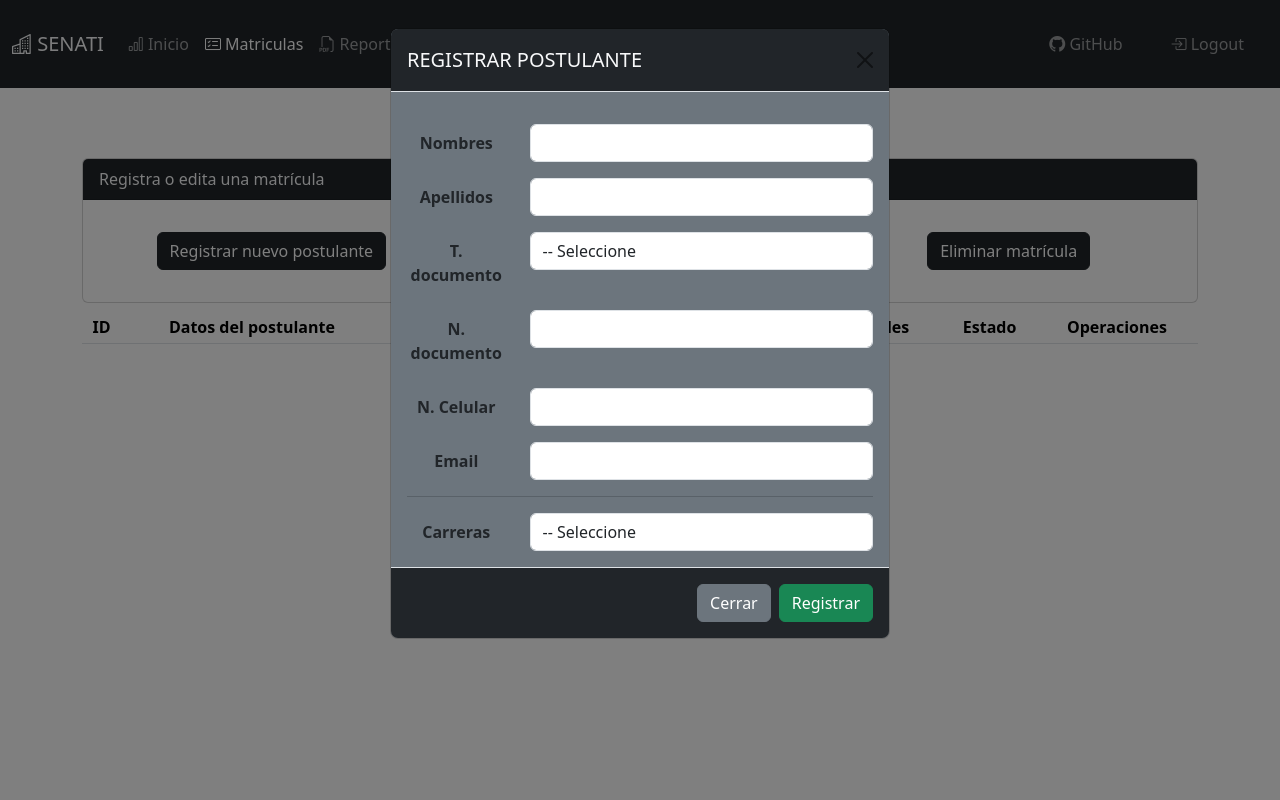
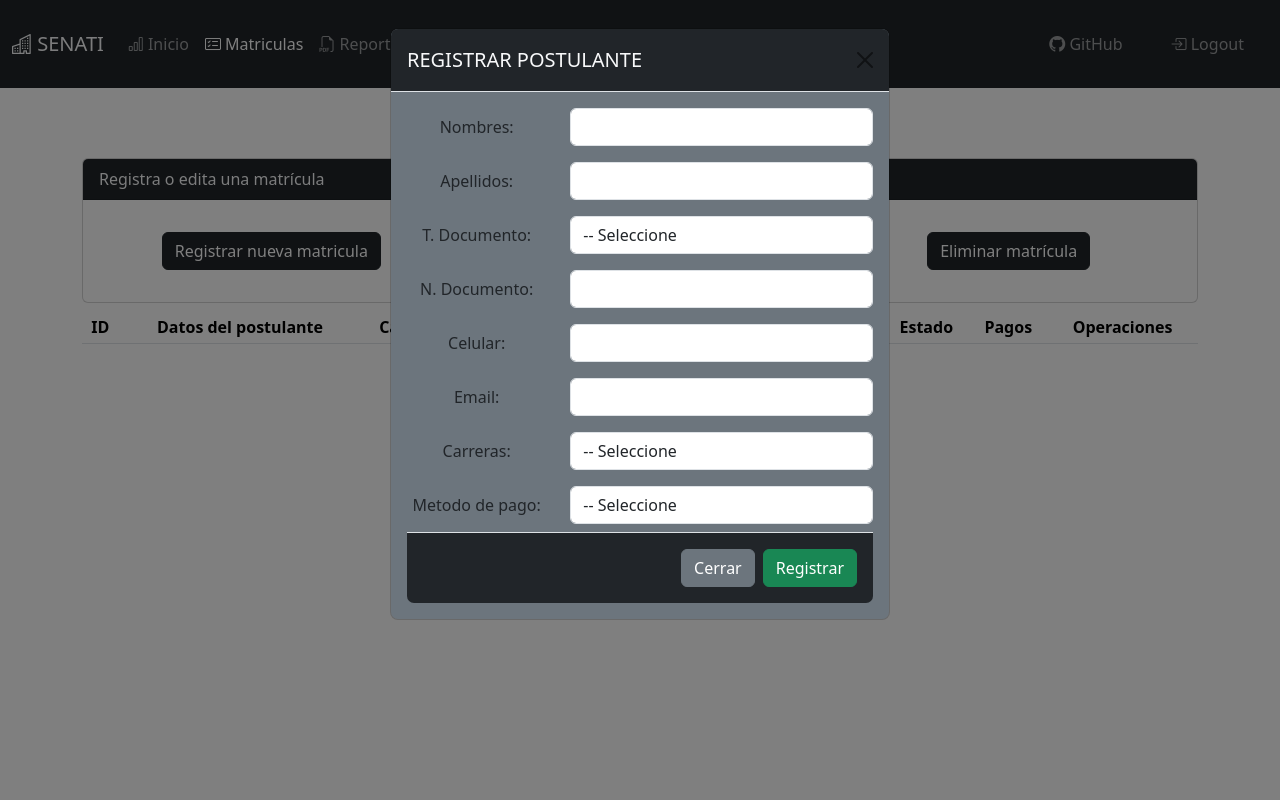
Before and after one commit to JRojasCruz/proyectoFinal, a PHP site: template Views/matricula.php in a window 1280 px wide, after a click on "Registrar nueva matricula". Run offline with PHP 8.4, Linux system fonts and the light colour scheme; the template is opened without the code that fills it, so the values that code supplies are empty.

Commit message:
Se agregaron los SPUS, registro de matriculas

```diff
--- a/Controllers/Matriculas.Controller.php
+++ b/Controllers/Matriculas.Controller.php
@@ -1,13 +1,45 @@
 <?php
-require_once "../Models/Matriculados.php";
+require_once "../Models/Matriculas.php";
 
 if (isset($_POST['operacion'])) {
-  // Graficar carreras
+  $matriculados = new Matriculados();
   if ($_POST['operacion'] == 'listar') {
-    $graphic = new Matriculados();
-    $datos = $graphic->listarMatriculados();
+    $datos = $matriculados->listarMatriculados();
     if ($datos) {
       echo json_encode($datos);
     }
   }
+  if ($_POST['operacion'] == 'listarCarreras') {
+    $datos = $matriculados->listarCarreras();
+    if ($datos) {
+      echo json_encode($datos);
+    }
+  }
+  if ($_POST['operacion'] == 'listarMetodoPago') {
+    $datos = $matriculados->listarMetodoPago();
+    if ($datos) {
+      echo json_encode($datos);
+    }
+  }
+  if ($_POST['operacion'] == 'registrarMatricula'){
+    //Capturar los datos
+    $datosGuardar = [
+      "nombres"           => $_POST['r-nombres'],
+      "apellidos"         => $_POST['r-apellidos'],
+      "tipoDocumento"     => $_POST['r-tipodoc'],
+      "nroDocumento"      => $_POST['r-numdoc'],
+      "nroCelular"        => $_POST['r-numcel'],
+      "email"             => $_POST['r-email'],
+      "idCarrera"         => $_POST['r-carreras'],
+      "idMetodoPago"      => $_POST['r-metodopago']
+
+    ];
+    $respuesta = [
+      "status"=> false
+    ];
+
+    $respuesta["status"] = $matriculados->registrarMatricula($datosGuardar);
+
+    echo json_encode($respuesta);
+  }
 }
--- a/Views/matricula.php
+++ b/Views/matricula.php
@@ -1,21 +1,16 @@
 <!DOCTYPE html>
 <html lang="en">
+
 <head>
   <meta charset="UTF-8" />
   <meta http-equiv="X-UA-Compatible" content="IE=edge" />
   <meta name="viewport" content="width=device-width, initial-scale=1.0" />
   <title>Matricula</title>
-    <link
-      href="https://cdn.jsdelivr.net/npm/bootstrap@5.3.0-alpha3/dist/css/bootstrap.min.css"
-      rel="stylesheet"
-      integrity="sha384-KK94CHFLLe+nY2dmCWGMq91rCGa5gtU4mk92HdvYe+M/SXH301p5ILy+dN9+nJOZ"
-      crossorigin="anonymous"
-    />
-    <link
-      rel="stylesheet"
-      href="https://cdn.jsdelivr.net/npm/bootstrap-icons@1.8.1/font/bootstrap-icons.css"
-    />
+  <link href="https://cdn.jsdelivr.net/npm/bootstrap@5.3.0-alpha3/dist/css/bootstrap.min.css" rel="stylesheet"
+    integrity="sha384-KK94CHFLLe+nY2dmCWGMq91rCGa5gtU4mk92HdvYe+M/SXH301p5ILy+dN9+nJOZ" crossorigin="anonymous" />
+  <link rel="stylesheet" href="https://cdn.jsdelivr.net/npm/bootstrap-icons@1.8.1/font/bootstrap-icons.css" />
 </head>
+
 <body>
   <nav class="navbar navbar-expand-md navbar-dark bg-dark">
     <div class="container-fluid">
@@ -24,34 +19,21 @@
         <span class="text-light"><i class="bi bi-building"></i> SENATI</span>
       </a>
       <!-- boton del menu -->
-        <button
-          class="navbar-toggler"
-          type="button"
-          data-bs-toggle="collapse"
-          data-bs-target="#menu"
-          aria-controls="navbarSupportedContent"
-          aria-expanded="false"
-          aria-label="Toggle navigation"
-        >
+      <button class="navbar-toggler" type="button" data-bs-toggle="collapse" data-bs-target="#menu"
+        aria-controls="navbarSupportedContent" aria-expanded="false" aria-label="Toggle navigation">
         <span class="navbar-toggler-icon"></span>
       </button>
       <!-- elementos del boton menu -->
       <div class="collapse navbar-collapse" id="menu">
         <ul class="navbar-nav me-auto">
           <li class="nav-item">
-              <a class="nav-link" aria-current="page" href="main.php"
-                ><i class="bi bi-bar-chart"></i> Inicio</a
-              >
+            <a class="nav-link" aria-current="page" href="main.php"><i class="bi bi-bar-chart"></i> Inicio</a>
           </li>
           <li class="nav-item">
-              <a class="nav-link active" href="matricula.html"
-                ><i class="bi bi-card-checklist"></i> Matriculas</a
-              >
+            <a class="nav-link active" href="matricula.html"><i class="bi bi-card-checklist"></i> Matriculas</a>
           </li>
           <li class="nav-item">
-              <a class="nav-link" href="reportes.html"
-                ><i class="bi bi-filetype-pdf"></i> Reportes</a
-              >
+            <a class="nav-link" href="reportes.html"><i class="bi bi-filetype-pdf"></i> Reportes</a>
           </li>
         </ul>
 
@@ -59,19 +41,12 @@
         <!-- enlaces redes sociales -->
         <ul class="navbar-nav flex-row flex-wrap text-light">
           <li class="nav-item col-6 col-md-auto p-3">
-              <a
-                class="nav-link"
-                href="https://github.com/JRojasCruz/proyectoFinal"
-                target="_blank"
-                ><i class="bi bi-github"></i> GitHub</a
-              >
+            <a class="nav-link" href="https://github.com/JRojasCruz/proyectoFinal" target="_blank"><i
+                class="bi bi-github"></i> GitHub</a>
           </li>
           <li class="nav-item col-6 col-md-auto p-3">
-              <a
-                class="nav-link"
-                href="../Controllers/LogIn.Controller.php?operation=logout"
-                ><i class="bi bi-box-arrow-in-right"></i> Logout</a
-              >
+            <a class="nav-link" href="../Controllers/LogIn.Controller.php?operation=logout"><i
+                class="bi bi-box-arrow-in-right"></i> Logout</a>
           </li>
         </ul>
       </div>
@@ -90,208 +65,156 @@
         <div class="row">
           <div class="col-md-4 mb-3 mt-3">
             <div class="form-floating">
-                <!-- Button trigger modal -->
-                <button
-                  type="button"
-                  class="btn btn-dark"
-                  data-bs-toggle="modal"
-                  data-bs-target="#modalMatricula"
-                >
-                  Registrar nuevo postulante
+              <!-- Button registrar modal -->
+              <button type="button" class="btn btn-dark" data-bs-toggle="modal" data-bs-target="#modalMatricula">
+                Registrar nueva matricula
               </button>
               <!-- Modal -->
-                <div
-                  class="modal fade"
-                  id="modalMatricula"
-                  tabindex="-1"
-                  aria-labelledby="exampleModalLabel"
-                  aria-hidden="true"
-                >
-                  <div class="modal-dialog">
+              <div class="modal fade" id="modalMatricula" tabindex="-1" aria-labelledby="exampleModalLabel"
+                aria-hidden="true">
+                <div class="modal-dialog ">
                   <div class="modal-content bg-secondary">
                     <div class="modal-header bg-dark">
-                        <h1
-                          class="modal-title fs-5 text-light"
-                          id="exampleModalLabel"
-                        >
+                      <h1 class="modal-title fs-5 text-light" id="exampleModalLabel">
                         REGISTRAR POSTULANTE
                       </h1>
-                        <button
-                          type="button"
-                          class="btn-close"
-                          data-bs-dismiss="modal"
-                          aria-label="Close"
-                        ></button>
+                      <button type="button" class="btn-close" data-bs-dismiss="modal" aria-label="Close"></button>
                     </div>
                     <div class="modal-body">
-                        <form
-                          action=""
-                          autocomplete="off"
-                          id="fromRegistrarMatricula"
-                        >
-                          <div class="row mt-3">
-                            <label for="r-nombres" class="col-form-label col-sm-3 fw-semibold"
-                              >Nombres</label
-                            >
-                            <div class="col-sm-9">
-                              <input
-                                type="text"
-                                class="form-control"
-                                id="r-nombres"
-                              />
+                      <form action="" autocomplete="off" id="formRegistrarMatricula" name="formRegistrarMatricula">
+                        <div class="row">
+                          <div class="col-md-12">
+                            <div class="form-group row">
+                              <label for="nombres" class="col-sm-4 col-form-label">Nombres:</label>
+                              <div class="col-sm-8">
+                                <input type="text" class="form-control" id="r-nombres" name="r-nombres">
+                              </div>
+                            </div>
                           </div>
                         </div>
 
                         <div class="row mt-3">
-                            <label
-                              for="r-apellidos"
-                              class="col-form-label col-sm-3 fw-semibold"
-                              >Apellidos</label
-                            >
-                            <div class="col-sm-9">
-                              <input
-                                type="text"
-                                class="form-control"
-                                id="r-apellidos"
-                              />
+                          <div class="col-md-12">
+                            <div class="form-group row">
+                              <label for="apellidos" class="col-sm-4 col-form-label">Apellidos:</label>
+                              <div class="col-sm-8">
+                                <input type="text" class="form-control" id="r-apellidos" name="r-apellidos">
+                              </div>
+                            </div>
                           </div>
                         </div>
 
                         <div class="row mt-3">
-                            <label
-                              for="r-tipodoc"
-                              class="col-form-label col-sm-3 fw-semibold"
-                              >T. documento</label
-                            >
-                            <div class="col-sm-9">
-                              <select id="r-tipodoc" name="tipoDocumento" class="form-control text-start">
+                          <div class="col-md-12">
+                            <div class="form-group row">
+                              <label for="tipodoc" class="col-sm-4 col-form-label">T. Documento:</label>
+                              <div class="col-sm-8">
+                                <select id="r-tipodoc" name="r-tipodoc" class="form-control" >
                                   <option value="">-- Seleccione</option>
-                                <option value="carrera2">Carrera 2</option>
-                                <option value="carrera3">Carrera 3</option>
+                                  <option value="DNI">DNI</option>
+                                  <option value="CE">CE</option>
+                                  <!-- Agrega más opciones de tipo de documento aquí -->
+                                </select>
+                              </div>
+                            </div>
+                          </div>
+                        </div>
+                        <div class="row mt-3">
+                          <div class="col-md-12">
+                            <div class="form-group row">
+                              <label for="numdoc" class="col-sm-4 col-form-label">N. Documento:</label>
+                              <div class="col-sm-8">
+                                <input type="text" class="form-control" id="r-numdoc" name="r-numdoc">
+                              </div>
+                            </div>
+                          </div>
+                        </div>
+
+                        <div class="row mt-3">
+                          <div class="col-md-12">
+                            <div class="form-group row">
+                              <label for="numcel" class="col-sm-4 col-form-label">Celular:</label>
+                              <div class="col-sm-8">
+                                <input type="text" class="form-control" id="r-numcel" name="r-numcel">
+                              </div>
+                            </div>
+                          </div>
+                        </div>
+
+                        <div class="row mt-3">
+                          <div class="col-md-12">
+                            <div class="form-group row">
+                              <label for="email" class="col-sm-4 col-form-label">Email:</label>
+                              <div class="col-sm-8">
+                                <input type="text" class="form-control" id="r-email" name="r-email">
+                              </div>
+                            </div>
+                          </div>
+                        </div>
+
+                        <div class="row mt-3">
+                          <div class="col-md-12">
+                            <div class="form-group row">
+                              <label for="r-carreras" class="col-sm-4 col-form-label">Carreras:</label>
+                              <div class="col-sm-8">
+                                <select id="r-carreras" name="r-carreras" class="form-control">
+                                  <option value="">-- Seleccione</option>
                                   <!-- Agrega más opciones de carrera aquí -->
                                 </select>
                               </div>
                             </div>
-                          <div class="row mt-3">
-                            <label
-                              for="r-numdoc"
-                              class="col-form-label col-sm-3 fw-semibold"
-                              >N. documento</label
-                            >
-                            <div class="col-sm-9">
-                              <input
-                                type="number"
-                                class="form-control"
-                                id="r-numdoc"
-                                maxlength="12"
-                              />
                           </div>
                         </div>
-
                         <div class="row mt-3">
-                            <label
-                              for="r-numcel"
-                              class="col-form-label col-sm-3 fw-semibold"
-                              type="data"
-                              >N. Celular</label
-                            >
-                            <div class="col-sm-9">
-                              <input
-                                type="number"
-                                class="form-control"
-                                id="r-numcel"
-                              />
-                            </div>
-                          </div>
-
-                          <div class="row mt-3">
-                            <label
-                              for="r-email"
-                              class="col-form-label col-sm-3 fw-semibold"
-                              >Email</label
-                            >
-                            <div class="col-sm-9">
-                              <input
-                                type="text"
-                                class="form-control"
-                                id="r-email"
-                              />
-                            </div>
-                          </div>
-                          <hr>
-                          <div class="row mt-3">
-                            <label
-                              for="r-carreras"
-                              class="col-form-label col-sm-3 fw-semibold"
-                              >Carreras</label
-                            >
-                            <div class="col-sm-9">
-                              <select id="r-carreras" name="carreras" class="form-control text-start">
+                          <div class="col-md-12">
+                            <div class="form-group row">
+                              <label for="metodopago" class="col-sm-4 col-form-label">Metodo de pago:</label>
+                              <div class="col-sm-8">
+                                <select id="r-metodopago" name="r-metodopago" class="form-control">
                                   <option value="">-- Seleccione</option>
-                                <option value="carrera2">Carrera 2</option>
-                                <option value="carrera3">Carrera 3</option>
                                   <!-- Agrega más opciones de carrera aquí -->
                                 </select>
                               </div>
                             </div>
+                          </div>
+                        </div>
+                        <div class="modal-footer bg-dark mt-2">
+                          <button type="button" class="btn btn-secondary" data-bs-dismiss="modal">
+                            Cerrar
+                          </button>
+                          <button type="button" class="btn btn-success" id="btnRegistrarMatricula">
+                            Registrar
+                          </button>
+                        </div>
                       </form>
                     </div>
-                      <div class="modal-footer bg-dark">
-                        <button
-                          type="button"
-                          class="btn btn-secondary"
-                          data-bs-dismiss="modal"
-                        >
-                          Cerrar
-                        </button>
-                        <button type="button" class="btn btn-success">
-                          Registrar
-                        </button>
+
                   </div>
                 </div>
               </div>
             </div>
-              </div>
+            <!-- Fin del modal de registrar -->
           </div>
           <div class="col-md-4 mb-3 mt-3">
             <div class="form-floating">
               <!-- Button trigger modal -->
-                <button
-                  type="button"
-                  class="btn btn-dark"
-                  data-bs-toggle="modal"
-                  data-bs-target="#modalMatricula"
-                >
+              <button type="button" class="btn btn-dark" data-bs-toggle="modal" data-bs-target="#modalMatricula">
                 Editar matrícula
               </button>
               <!-- Modal -->
-                <div
-                  class="modal fade"
-                  id="modalMatricula"
-                  tabindex="-1"
-                  aria-labelledby="exampleModalLabel"
-                  aria-hidden="true"
-                >
+              <div class="modal fade" id="modalMatricula" tabindex="-1" aria-labelledby="exampleModalLabel"
+                aria-hidden="true">
                 <div class="modal-dialog">
                   <div class="modal-content">
                     <div class="modal-header">
                       <h1 class="modal-title fs-5" id="exampleModalLabel">
                         EDITAR DATOS DE MATRÍCULA
                       </h1>
-                        <button
-                          type="button"
-                          class="btn-close"
-                          data-bs-dismiss="modal"
-                          aria-label="Close"
-                        ></button>
+                      <button type="button" class="btn-close" data-bs-dismiss="modal" aria-label="Close"></button>
                     </div>
                     <div class="modal-body">...</div>
                     <div class="modal-footer">
-                        <button
-                          type="button"
-                          class="btn btn-secondary"
-                          data-bs-dismiss="modal"
-                        >
+                      <button type="button" class="btn btn-secondary" data-bs-dismiss="modal">
                         Cerrar
                       </button>
                       <button type="button" class="btn btn-primary">
@@ -306,42 +229,23 @@
           <div class="col-md-4 mb-3 mt-3">
             <div class="form-floating">
               <!-- Button trigger modal -->
-                <button
-                  type="button"
-                  class="btn btn-dark"
-                  data-bs-toggle="modal"
-                  data-bs-target="#modalMatricula"
-                >
+              <button type="button" class="btn btn-dark" data-bs-toggle="modal" data-bs-target="#modalMatricula">
                 Eliminar matrícula
               </button>
               <!-- Modal -->
-                <div
-                  class="modal fade"
-                  id="modalMatricula"
-                  tabindex="-1"
-                  aria-labelledby="exampleModalLabel"
-                  aria-hidden="true"
-                >
+              <div class="modal fade" id="modalMatricula" tabindex="-1" aria-labelledby="exampleModalLabel"
+                aria-hidden="true">
                 <div class="modal-dialog">
                   <div class="modal-content">
                     <div class="modal-header">
                       <h1 class="modal-title fs-5" id="exampleModalLabel">
                         ELIMINAR MATRÍCULA
                       </h1>
-                        <button
-                          type="button"
-                          class="btn-close"
-                          data-bs-dismiss="modal"
-                          aria-label="Close"
-                        ></button>
+                      <button type="button" class="btn-close" data-bs-dismiss="modal" aria-label="Close"></button>
                     </div>
                     <div class="modal-body">...</div>
                     <div class="modal-footer">
-                        <button
-                          type="button"
-                          class="btn btn-secondary"
-                          data-bs-dismiss="modal"
-                        >
+                      <button type="button" class="btn btn-secondary" data-bs-dismiss="modal">
                         Cerrar
                       </button>
                       <button type="button" class="btn btn-primary">
@@ -369,6 +273,7 @@
               <th>Foto</th>
               <th>Ant. Policiales</th>
               <th>Estado</th>
+              <th>Pagos</th>
               <th>Operaciones</th>
             </tr>
           </thead>
@@ -380,10 +285,9 @@
     </div>
   </div>
   <script src="../Js/Matricula.js"></script>
-    <script
-      src="https://cdn.jsdelivr.net/npm/bootstrap@5.3.0-alpha1/dist/js/bootstrap.bundle.min.js"
+  <script src="https://cdn.jsdelivr.net/npm/bootstrap@5.3.0-alpha1/dist/js/bootstrap.bundle.min.js"
     integrity="sha384-w76AqPfDkMBDXo30jS1Sgez6pr3x5MlQ1ZAGC+nuZB+EYdgRZgiwxhTBTkF7CXvN"
-      crossorigin="anonymous"
-    ></script>
+    crossorigin="anonymous"></script>
 </body>
+
 </html>
```
Also changed, not shown: Database/ProyectoFinal_V_Insercciones.sql (+21 -3 lines), Database/ProyectoFinal_V_JR.sql (+10 -5 lines), Database/ProyectoFinal_V_SPUS.sql (+66 -5 lines), Js/Matricula.js (+90 -8 lines), Models/Matriculados.php (deleted, +0 -19 lines), Models/Matriculas.php (added, +60 -0 lines). Lines whose indentation alone changed are shown as unchanged.
